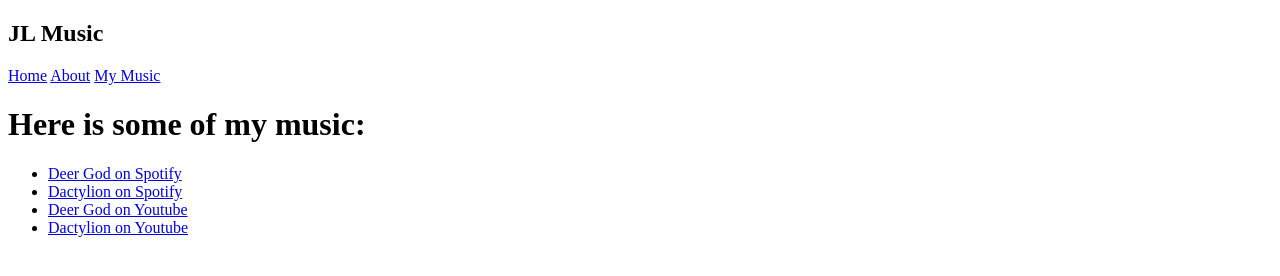
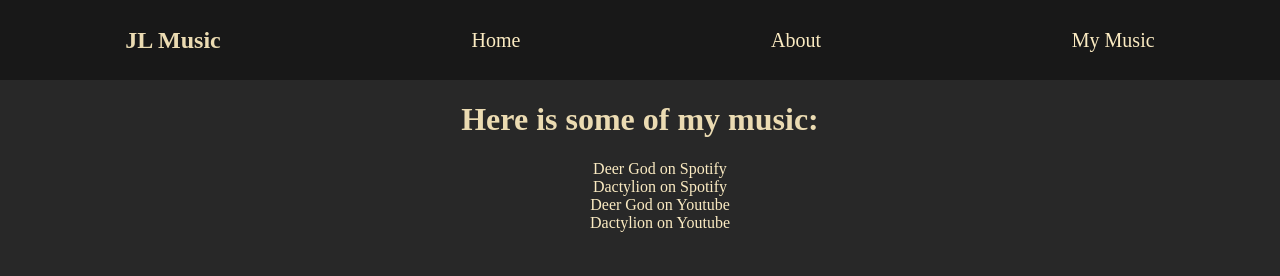
Before and after one commit to deergit/m46-week7, a website: page music/mymusic.html in a window 1280 px wide. Drawn offline with Linux system fonts and the light colour scheme.

Commit message:
working on task

```diff
--- a/music/mymusic.html
+++ b/music/mymusic.html
@@ -4,7 +4,8 @@
   <meta charset="UTF-8">
   <meta http-equiv="X-UA-Compatible" content="IE=edge">
   <meta name="viewport" content="width=device-width, initial-scale=1.0">
-  <title> My Music</title>
+  <link rel="stylesheet" href="style.css">
+  <title>JL Music - My Music</title>
 </head>
 <body>
   <nav>
@@ -14,6 +15,7 @@
     <a href="/music/my-music">My Music</a>
   </nav>
 
+  <div class="container">
     <h1>Here is some of my music:</h1>
     <ul>
       <li><a href="https://open.spotify.com/artist/3v4wTaoO5aYeYDly2xTMQl">Deer God on Spotify</a></li>
@@ -21,5 +23,6 @@
       <li><a href="https://www.youtube.com/watch?v=_imFVWZJfqM">Deer God on Youtube</a></li>
       <li><a href="https://www.youtube.com/@dactylion2009">Dactylion on Youtube</a></li>
     </ul>
+  </div>
 </body>
 </html>
--- a/music/style.css
+++ b/music/style.css
@@ -0,0 +1,54 @@
+* {
+  color: #ebdbb2;
+  text-decoration: none;
+}
+
+a:link {
+  color: #fbebc2;
+}
+a:visited {
+  color: #bdae93;
+}
+a:hover {
+  color: #d3869b;
+}
+a:active {
+  color: #fbebc2;
+}
+
+body {
+  margin: 0;
+  padding: 0;
+
+  text-align: center;
+}
+
+nav {
+  width: 100vw;
+  height: 80px;
+  display: flex;
+  flex-flow: row nowrap;
+  justify-content: space-around;
+  align-items: center;
+
+  background-color: #181818;
+}
+
+nav a {
+  font-size: 20px;
+}
+
+.container {
+  width: 100vw;
+  height: calc(100vh - 80px);
+
+  position: absolute;
+  top: 80px;
+  overflow: scroll;
+
+  background-color: #282828;
+}
+
+.container ul {
+  list-style: none;
+}
```
Also changed, not shown: music/about.html (+6 -2 lines), music/index.html (+5 -2 lines). Lines whose indentation alone changed are shown as unchanged.
